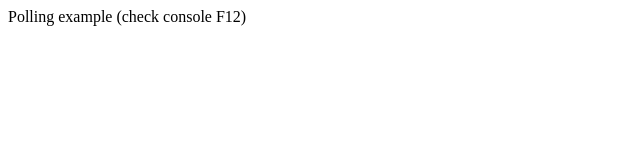
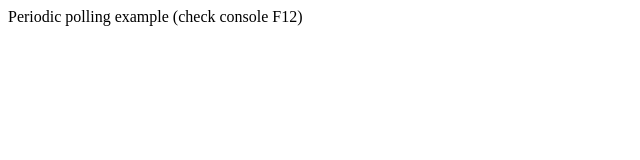
Before and after one commit to JaoodxD/polling-longpolling-ws, a plain HTML site: page periodic-polling/index.html in a window 1280 px wide. Shown: the full height of the page, 0-640 px from the left. Drawn offline with Linux system fonts and the light colour scheme; no server answers.

Commit message:
Specify that base polling actually ment periodic with rate controlled by client

```diff
--- a/polling/index.html
+++ b/periodic-polling/index.html
@@ -3,10 +3,10 @@
 <head>
   <meta charset="UTF-8">
   <meta name="viewport" content="width=device-width, initial-scale=1.0">
-  <title>Polling example</title>
+  <title>Periodic polling example</title>
   <script type="module" src="/client.js"></script>
 </head>
 <body>
-  Polling example (check console F12)
+  Periodic polling example (check console F12)
 </body>
 </html>
```
Also changed, not shown: README.md, periodic-polling/client.js (renamed from polling/client.js), periodic-polling/server.mjs (renamed from polling/server.mjs).
